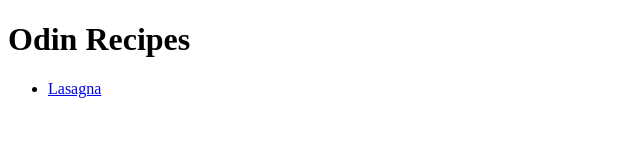
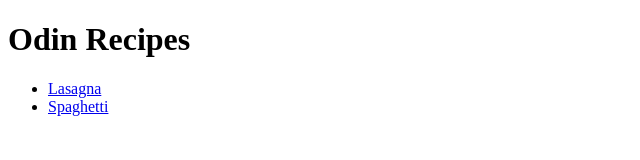
Before and after one commit to Aledax/odin-recipes, a plain HTML site: page index.html in a window 1280 px wide. Shown: the full height of the page, 0-640 px from the left. Drawn offline with Linux system fonts and the light colour scheme.

Commit message:
Committed from the main directory (previous commits are inaccurate)

```diff
--- a/index.html
+++ b/index.html
@@ -10,6 +10,7 @@
         <h1>Odin Recipes</h1>
         <ul>
             <li><a href = "recipes/lasagna.html">Lasagna</a></li>
+            <li><a href = "recipes/spaghetti.html">Spaghetti</a></li>
         </ul>
     </body>
 </html>
```
Also changed, not shown: images/spaghetti.jpg (added).
